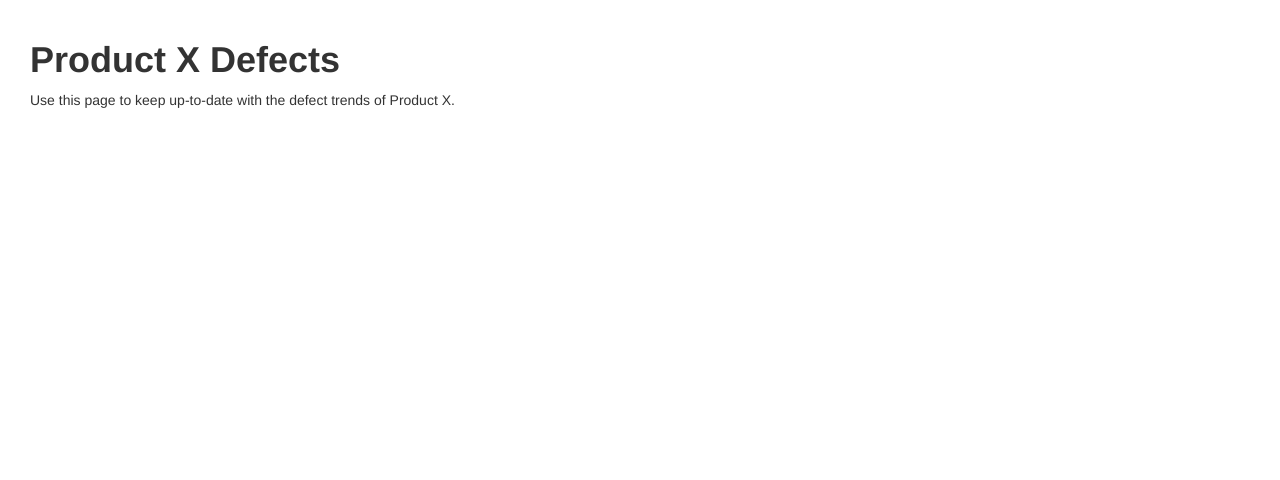
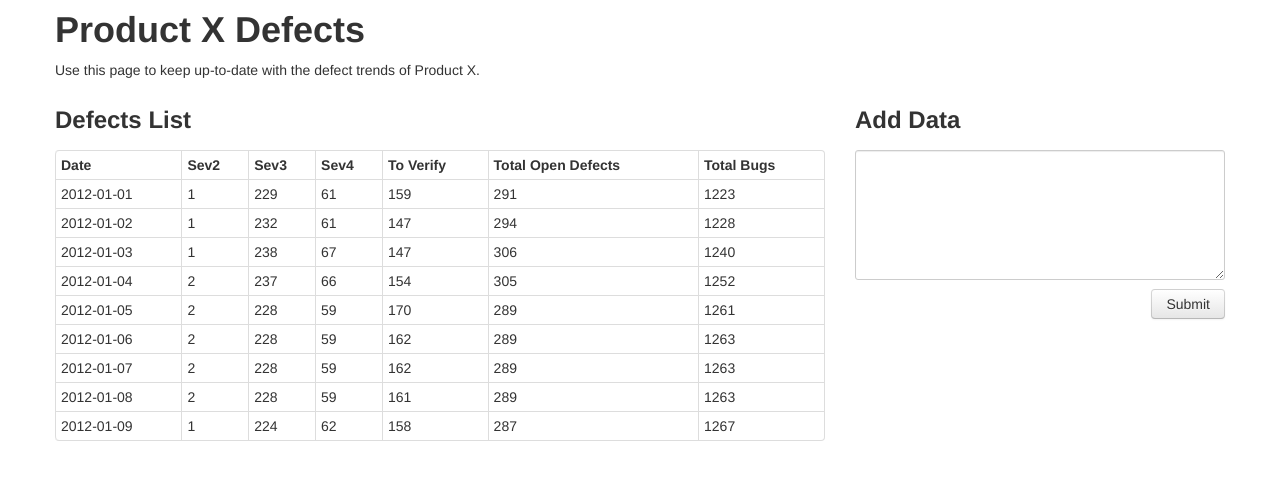
Before and after one commit to mrtidy/project-x-defects, a plain HTML site: page public/index.html in a window 1280 px wide. Drawn offline with nearby package versions, Linux system fonts and the light colour scheme.

Commit message:
created table (with pre-populated data) and form elements for adding data

```diff
--- a/public/index.html
+++ b/public/index.html
@@ -4,16 +4,57 @@
     <title>Product X Defects</title>
     <meta name="viewport" content="width=device-width, initial-scale=1.0">
     <link href="css/bootstrap.min.css" rel="stylesheet">
-    <style type="text/css">
-      body {
-        padding: 30px 30px 20px 30px;
-      }
-    </style>
 </head>
 
 <body>
+    <div class="container">
         <h1>Product X Defects</h1>
         <p>Use this page to keep up-to-date with the defect trends of Product X.</p>
+        <div class="row">
+            <div class="span8">
+                <h3>Defects List</h3>
+                <table class="table table-bordered table-condensed table-hover">
+                    <thead>
+                        <tr>
+                            <th>Date</th>
+                            <th>Sev2</th>
+                            <th>Sev3</th>
+                            <th>Sev4</th><th>To Verify</th>
+                            <th>Total Open Defects</th>
+                            <th>Total Bugs</th>
+                        </tr>
+                    </thead>
+                    <tbody>
+                        <tr>
+                            <td>2012-01-01</td><td>1</td><td>229</td><td>61</td><td>159</td><td>291</td><td>1223</td>
+                        </tr><tr>
+                            <td>2012-01-02</td><td>1</td><td>232</td><td>61</td><td>147</td><td>294</td><td>1228</td>
+                        </tr><tr>
+                            <td>2012-01-03</td><td>1</td><td>238</td><td>67</td><td>147</td><td>306</td><td>1240</td>
+                        </tr><tr>
+                            <td>2012-01-04</td><td>2</td><td>237</td><td>66</td><td>154</td><td>305</td><td>1252</td>
+                        </tr><tr>
+                            <td>2012-01-05</td><td>2</td><td>228</td><td>59</td><td>170</td><td>289</td><td>1261</td>
+                        </tr><tr>
+                            <td>2012-01-06</td><td>2</td><td>228</td><td>59</td><td>162</td><td>289</td><td>1263</td>
+                        </tr><tr>
+                            <td>2012-01-07</td><td>2</td><td>228</td><td>59</td><td>162</td><td>289</td><td>1263</td>
+                        </tr><tr>
+                            <td>2012-01-08</td><td>2</td><td>228</td><td>59</td><td>161</td><td>289</td><td>1263</td>
+                        </tr><tr>
+                            <td>2012-01-09</td><td>1</td><td>224</td><td>62</td><td>158</td><td>287</td><td>1267</td>
+                        </tr>
+                    </tbody>
+                </table>
+            </div>
+            <div class="span4 visible-desktop">
+                <h3>Add Data</h3>
+                <textarea class="span4" rows="6"></textarea>
+                <button class="btn pull-right" type="submit">Submit</button>
+            </div>
+        </div>
+    </div>
+
     <script src="http://code.jquery.com/jquery-latest.js"></script>
     <script src="js/bootstrap.min.js"></script>
 </body>
```
Lines whose indentation alone changed are shown as unchanged.
